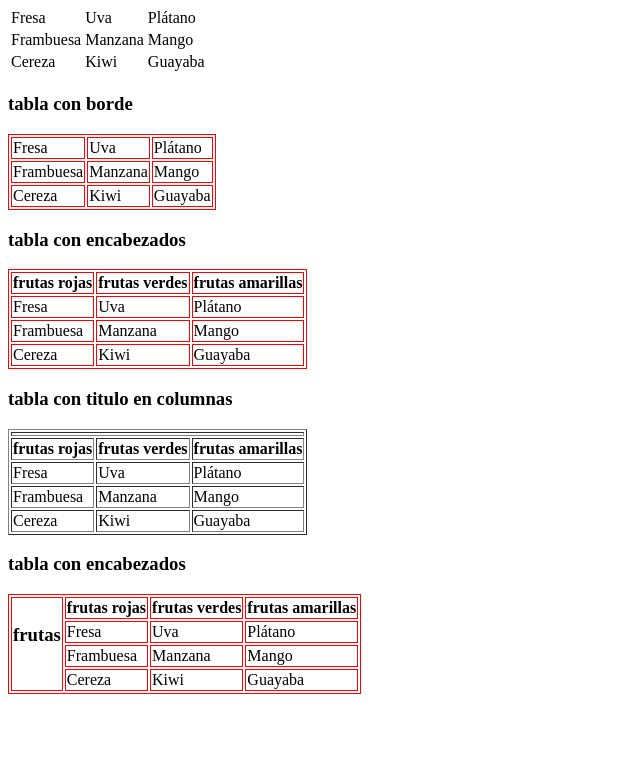
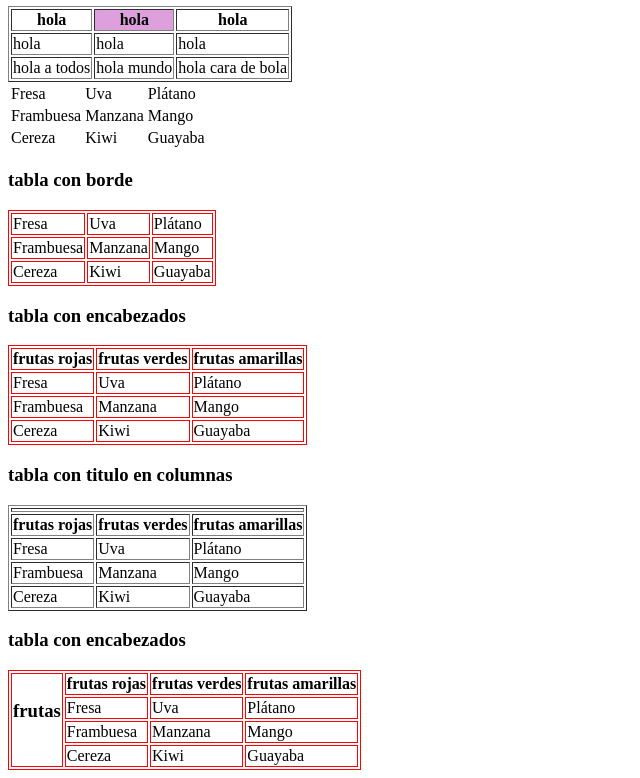
Before and after one commit to chris8954/Tablas., a plain HTML site: page index.html in a window 1280 px wide. Shown: the part 60-838 px from the top of the page, without its empty margins (0-640 px from the left). Before the commit the page ends 800 px from the top, so only its background shows below. Drawn offline with Linux system fonts and the light colour scheme.

Commit message:
Add files via upload

```diff
--- a/index.html
+++ b/index.html
@@ -4,6 +4,24 @@
 </head>
 <body>
 <h1>tablas</h1>
+<table border="1">
+<tr>
+<th>hola</th>
+<th bgcolor="plum">hola</th>
+<th>hola</th>
+</tr>
+<tr>
+<td>hola</td>
+<td>hola</td>
+<td>hola</td>
+</tr>
+<tr>
+<td>hola a todos</td>
+<td>hola mundo</td>
+<td>hola cara de bola</td>
+</tr>
+
+
 <table>
 <tr>
 <td>Fresa</td>
```
